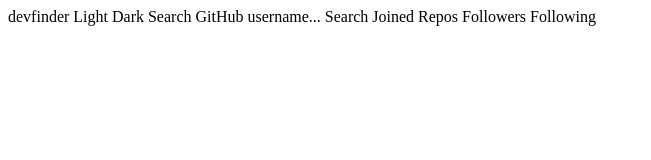
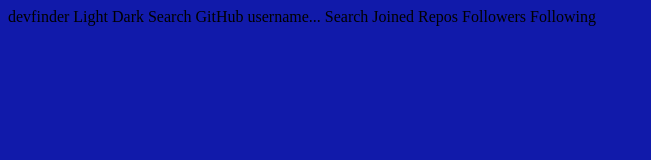
Before and after one commit to mrdiegodev/GitHub-user-search-app, a plain HTML site: page index.html in a window 1280 px wide. Shown: the whole page, without its empty margins (0-651 px from the left). Drawn offline with Linux system fonts and the light colour scheme.

Commit message:
Initialized project SCSS

```diff
--- a/index.html
+++ b/index.html
@@ -5,7 +5,7 @@
   <meta name="viewport" content="width=device-width, initial-scale=1.0">
 
   <link rel="icon" type="image/png" sizes="32x32" href="./assets/favicon-32x32.png">
-
+  <link rel="stylesheet" href="styles/style.css">
   <title>Frontend Mentor | GitHub user search app</title>
 </head>
 <body>
--- /dev/null
+++ b/styles/style.scss
@@ -0,0 +1,5 @@
+
+
+body{
+    background-color: #111AAA;
+}
```
Also changed, not shown: styles/style.css (added), 1 other file.
